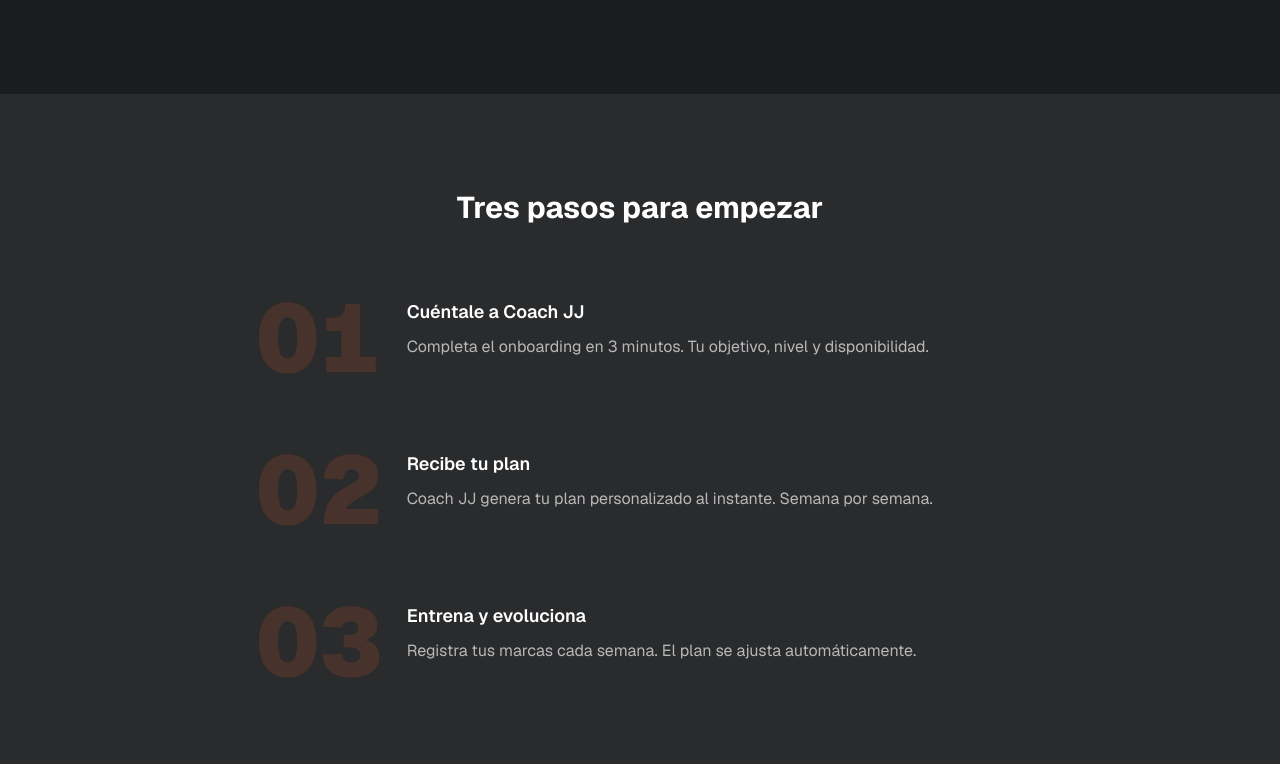
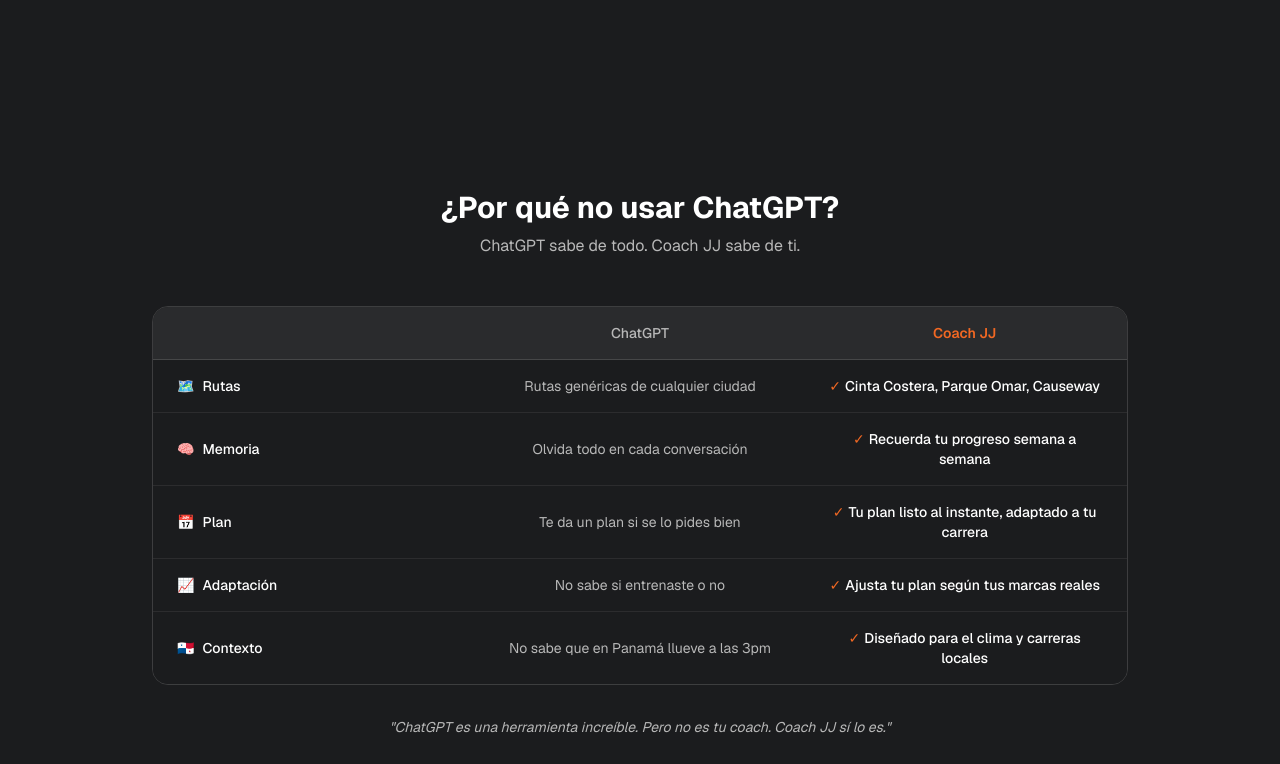
Before and after one commit to jjrivera11/runclub-pty, a Next.js app: page /landing in a window 1280 px wide. Shown: the part 1216-1980 px from the top of the page. Built offline with nearby package versions, Linux system fonts and the light colour scheme.

Commit message:
feat: sección Coach JJ vs ChatGPT en landing

```diff
--- a/src/app/landing/page.tsx
+++ b/src/app/landing/page.tsx
@@ -249,6 +249,54 @@ export default function LandingPage() {
         </div>
       </section>
 
+      <section className="px-6 py-24 max-w-5xl mx-auto">
+        <FadeInSection>
+          <h2 className="text-2xl sm:text-3xl font-bold text-white text-center mb-2">
+            ¿Por qué no usar ChatGPT?
+          </h2>
+          <p className="text-[#B8B8B8] text-center mb-12 max-w-lg mx-auto">
+            ChatGPT sabe de todo. Coach JJ sabe de ti.
+          </p>
+        </FadeInSection>
+        <FadeInSection delay={0.1}>
+          <div className="overflow-x-auto rounded-2xl border border-[#707070]/40">
+            <table className="w-full text-sm">
+              <thead>
+                <tr className="border-b border-[#707070]/40 bg-[#2a2b2d]">
+                  <th className="px-6 py-4 text-left text-[#B8B8B8] font-medium w-1/3"></th>
+                  <th className="px-6 py-4 text-center text-[#B8B8B8] font-medium w-1/3">ChatGPT</th>
+                  <th className="px-6 py-4 text-center text-[#F16823] font-semibold w-1/3">Coach JJ</th>
+                </tr>
+              </thead>
+              <tbody className="divide-y divide-[#707070]/20">
+                {[
+                  { icon: "🗺️", label: "Rutas", chatgpt: "Rutas genéricas de cualquier ciudad", jj: "Cinta Costera, Parque Omar, Causeway" },
+                  { icon: "🧠", label: "Memoria", chatgpt: "Olvida todo en cada conversación", jj: "Recuerda tu progreso semana a semana" },
+                  { icon: "📅", label: "Plan", chatgpt: "Te da un plan si se lo pides bien", jj: "Tu plan listo al instante, adaptado a tu carrera" },
+                  { icon: "📈", label: "Adaptación", chatgpt: "No sabe si entrenaste o no", jj: "Ajusta tu plan según tus marcas reales" },
+                  { icon: "🇵🇦", label: "Contexto", chatgpt: "No sabe que en Panamá llueve a las 3pm", jj: "Diseñado para el clima y carreras locales" },
+                ].map((row, i) => (
+                  <tr key={i} className="bg-[#1B1C1E] hover:bg-[#2a2b2d]/50 transition-colors">
+                    <td className="px-6 py-4 text-white font-medium">
+                      <span className="mr-2">{row.icon}</span>{row.label}
+                    </td>
+                    <td className="px-6 py-4 text-center text-[#B8B8B8]">{row.chatgpt}</td>
+                    <td className="px-6 py-4 text-center text-white font-medium">
+                      <span className="text-[#F16823] mr-1">✓</span>{row.jj}
+                    </td>
+                  </tr>
+                ))}
+              </tbody>
+            </table>
+          </div>
+        </FadeInSection>
+        <FadeInSection delay={0.2}>
+          <p className="text-center text-[#B8B8B8] mt-8 text-sm italic">
+            "ChatGPT es una herramienta increíble. Pero no es tu coach. Coach JJ sí lo es."
+          </p>
+        </FadeInSection>
+      </section>
+
       <section className="px-6 py-24 bg-[#2a2b2d]">
         <div className="max-w-3xl mx-auto">
           <FadeInSection>
```
